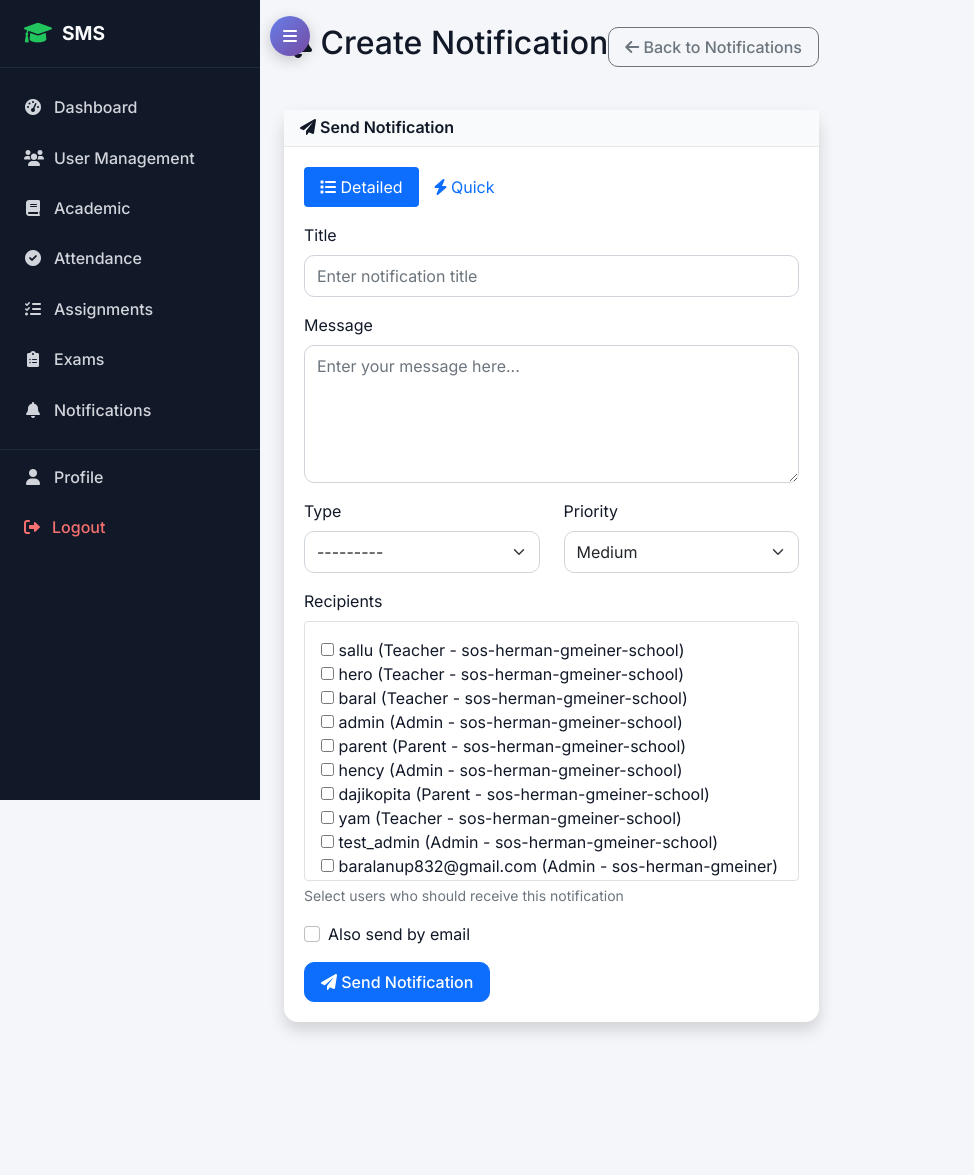
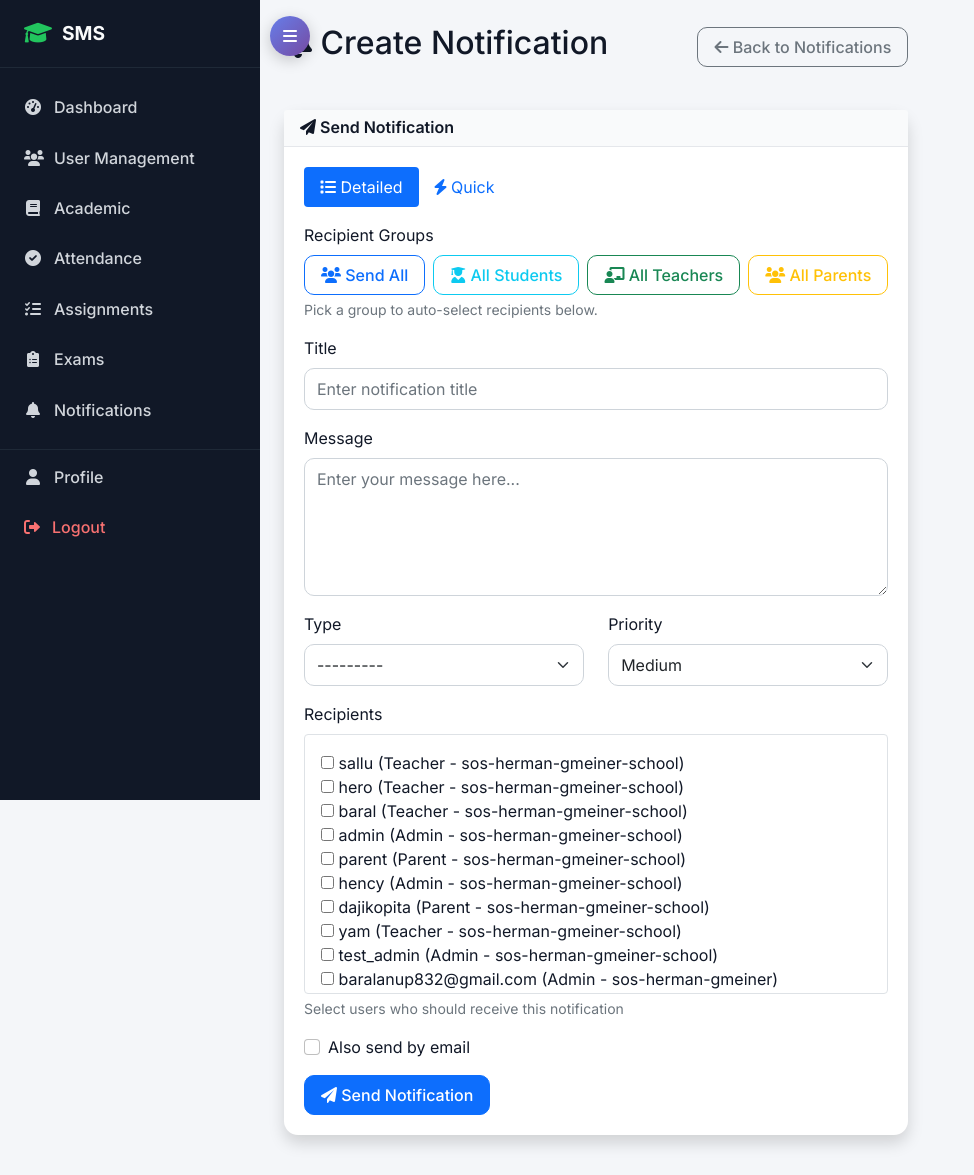
Before and after one commit to AnupBaral490/saas-project-of-SMS, a Django app: page /notifications/create/ in a window 1280 px wide. Shown: the whole page, without its empty margins (0-974 px from the left). Before the commit the page ends 1033 px from the top, so only its background shows below. Run offline with Django 5.2, Linux system fonts and the light colour scheme; a user stored in the database is signed in; data comes from the database, SQL or seed files in the repository; both versions use the stored data as it was after the commit.

Commit message:
Add recipient group buttons to detailed notifications form

```diff
--- a/templates/notifications/create_notification.html
+++ b/templates/notifications/create_notification.html
@@ -41,6 +41,25 @@
 							<input type="hidden" name="form_type" value="detailed">
 
 							<div class="mb-3">
+								<label class="form-label">Recipient Groups</label>
+								<div class="d-flex flex-wrap gap-2">
+									<button type="button" class="btn btn-outline-primary js-recipient-group-detailed" data-recipient="all_users">
+										<i class="fas fa-users"></i> Send All
+									</button>
+									<button type="button" class="btn btn-outline-info js-recipient-group-detailed" data-recipient="all_students">
+										<i class="fas fa-user-graduate"></i> All Students
+									</button>
+									<button type="button" class="btn btn-outline-success js-recipient-group-detailed" data-recipient="all_teachers">
+										<i class="fas fa-chalkboard-teacher"></i> All Teachers
+									</button>
+									<button type="button" class="btn btn-outline-warning js-recipient-group-detailed" data-recipient="all_parents">
+										<i class="fas fa-users"></i> All Parents
+									</button>
+								</div>
+								<div class="form-text">Pick a group to auto-select recipients below.</div>
+							</div>
+
+							<div class="mb-3">
 								<label class="form-label">Title</label>
 								{{ form.title }}
 								{% if form.title.errors %}
@@ -75,7 +94,7 @@
 
 							<div class="mb-3">
 								<label class="form-label">Recipients</label>
-								<div class="border rounded p-3" style="max-height: 260px; overflow-y: auto;">
+								<div class="border rounded p-3" id="detailedRecipients" style="max-height: 260px; overflow-y: auto;">
 									{{ form.recipients }}
 								</div>
 								{% if form.recipients.help_text %}
@@ -104,6 +123,25 @@
 						<form method="post">
 							{% csrf_token %}
 							<input type="hidden" name="form_type" value="quick">
+
+							<div class="mb-3">
+								<label class="form-label">Quick Recipient Groups</label>
+								<div class="d-flex flex-wrap gap-2">
+									<button type="button" class="btn btn-outline-primary js-recipient-group" data-recipient="all_users">
+										<i class="fas fa-users"></i> Send All
+									</button>
+									<button type="button" class="btn btn-outline-info js-recipient-group" data-recipient="all_students">
+										<i class="fas fa-user-graduate"></i> All Students
+									</button>
+									<button type="button" class="btn btn-outline-success js-recipient-group" data-recipient="all_teachers">
+										<i class="fas fa-chalkboard-teacher"></i> All Teachers
+									</button>
+									<button type="button" class="btn btn-outline-warning js-recipient-group" data-recipient="all_parents">
+										<i class="fas fa-users"></i> All Parents
+									</button>
+								</div>
+								<div class="form-text">Pick a group to auto-select the recipient list below.</div>
+							</div>
 
 							<div class="mb-3">
 								<label class="form-label">Title</label>
@@ -167,4 +205,65 @@
 		</div>
 	</div>
 </div>
+
+<script>
+document.addEventListener('DOMContentLoaded', function() {
+	const recipientSelect = document.getElementById('id_recipient_group');
+	const buttons = document.querySelectorAll('.js-recipient-group');
+	const detailedButtons = document.querySelectorAll('.js-recipient-group-detailed');
+	const detailedRecipients = document.getElementById('detailedRecipients');
+
+	if (!recipientSelect || buttons.length === 0) {
+		if (detailedButtons.length === 0 || !detailedRecipients) {
+			return;
+		}
+	}
+
+	buttons.forEach((button) => {
+		button.addEventListener('click', function() {
+			const value = this.getAttribute('data-recipient');
+			if (value) {
+				recipientSelect.value = value;
+			}
+		});
+	});
+
+	function applyDetailedRecipientGroup(group) {
+		if (!detailedRecipients) {
+			return;
+		}
+
+		const checkboxes = detailedRecipients.querySelectorAll('input[type="checkbox"]');
+		checkboxes.forEach((checkbox) => {
+			const label = checkbox.closest('label');
+			const labelText = label ? label.textContent : '';
+			if (group === 'all_users') {
+				checkbox.checked = true;
+				return;
+			}
+			if (group === 'all_students') {
+				checkbox.checked = labelText.includes('(Student)');
+				return;
+			}
+			if (group === 'all_teachers') {
+				checkbox.checked = labelText.includes('(Teacher)');
+				return;
+			}
+			if (group === 'all_parents') {
+				checkbox.checked = labelText.includes('(Parent)');
+				return;
+			}
+		});
+	}
+
+	detailedButtons.forEach((button) => {
+		button.addEventListener('click', function() {
+			const value = this.getAttribute('data-recipient');
+			if (value) {
+				applyDetailedRecipientGroup(value);
+			}
+		});
+	});
+});
+</script>
 {% endblock %}
```
Also changed, not shown: db.sqlite3, tenant_databases/db_guptesor-college.sqlite3.
